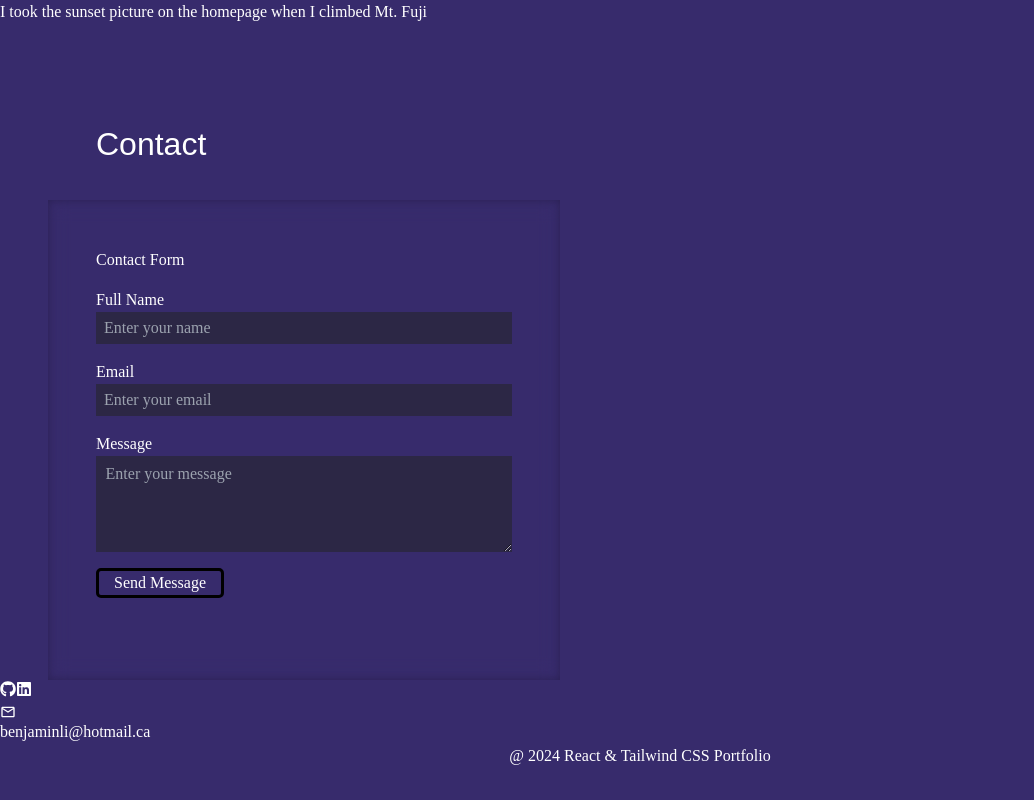
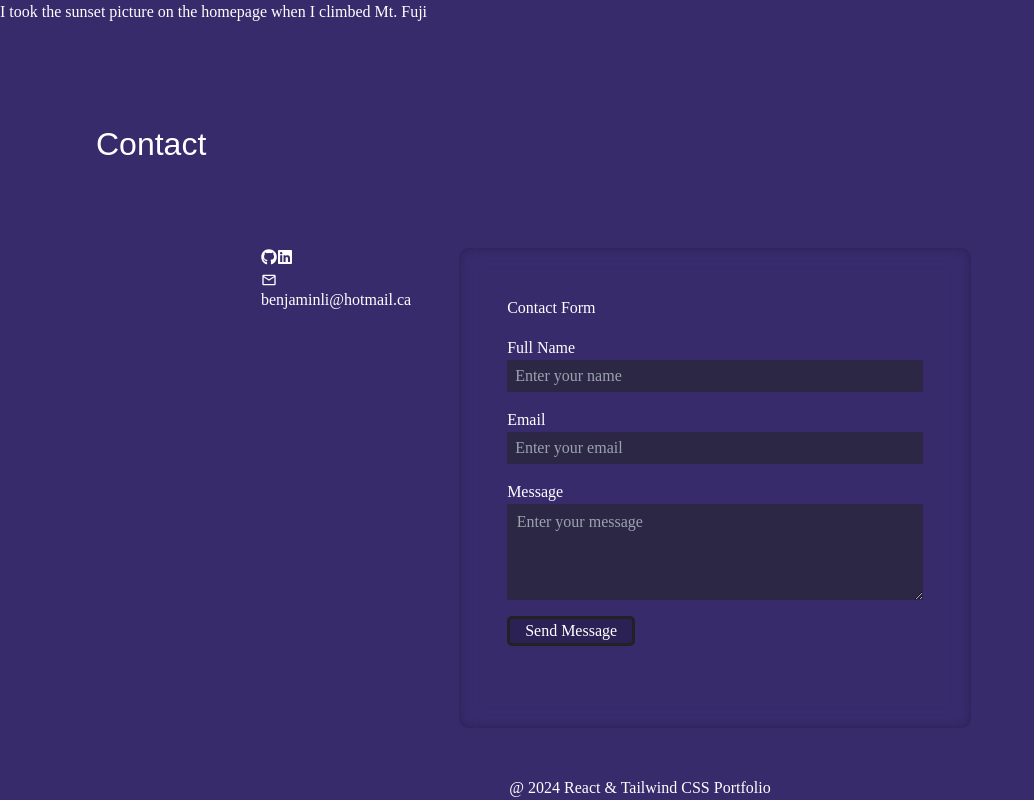
Before and after one commit to benkyli/portfolio, a React (Vite) app: page / in a window 1280 px wide. Shown: the part 2852-3652 px from the top of the page, without its empty margins (0-1034 px from the left). Before the commit the page ends 3620 px from the top, so only its background shows below. Built offline with nearby package versions, Linux system fonts and the light colour scheme.

Commit message:
centered contact section and moved form to the right

```diff
--- a/src/Contact.jsx
+++ b/src/Contact.jsx
@@ -11,7 +11,7 @@ export default function Contact() {
     return (
         <div id='contact' className='section'>
             <h2 className='heading'>Contact</h2>
-            <ContactForm />
+            <div className='contact-information'>
                 <div className='socials'>
                     <button onClick={() => openInNewTab('https://github.com/benkyli')}><FaGithub /></button>
                     <button onClick={() => openInNewTab('https://www.linkedin.com/in/benjamin-li-73b622295')}><FaLinkedin /></button>
@@ -19,6 +19,8 @@ export default function Contact() {
                         <MdOutlineEmail /> <p>benjaminli@hotmail.ca</p>
                     </a>
                 </div>
+                <ContactForm />
+            </div>
         </div>
     )
 }
--- a/src/css/index.css
+++ b/src/css/index.css
@@ -37,6 +37,7 @@ button:hover {
     font-family: sans-serif;
     padding: 1em;
     margin: 2em 2em 0;
+    display: block;
 }
 
 /* header + nav section */
@@ -179,7 +180,13 @@ button:hover {
     margin: 1rem;
 }
 
-/* contact form */
+/* contact section */
+.contact-information {
+    display: flex;
+    justify-content: center;
+    padding: 3em;
+}
+
 .contact-form {
     width: 40vw;
     height: 60vh;
@@ -190,7 +197,7 @@ button:hover {
     gap: 1rem;
     backdrop-filter: blur(10px);
     box-shadow: 0 0 8px inset #0000003b;
-
+    border-radius: 10px;
 
     input {
         height: 2rem;
@@ -207,7 +214,8 @@ button:hover {
     button {
         border-radius: 5px;
         border: solid;
-        border-color: black;
+        border-color: rgb(34, 34, 34);
+        background-color: rgba(0, 0, 0, 0.216);
         width: 8rem;
     }
 }
```
Lines whose indentation alone changed are shown as unchanged.
